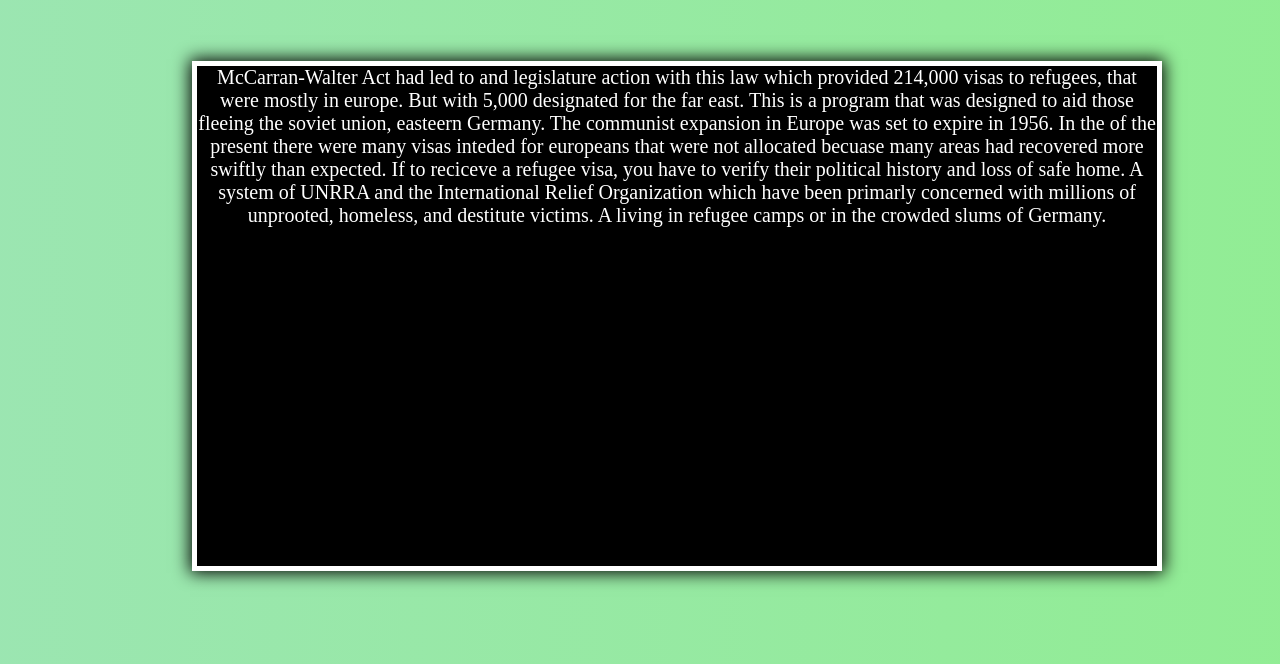
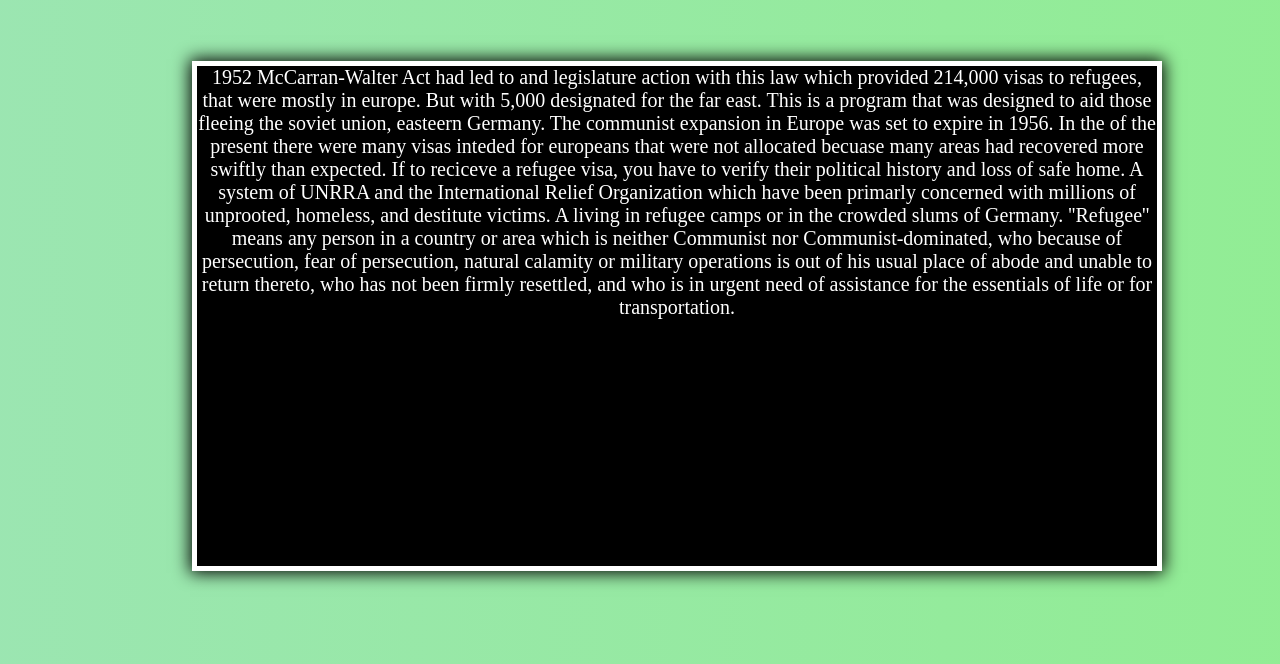
Before and after one commit to folbang/Spanish, a plain HTML site: page about.html in a window 1280 px wide. Shown: the part 136-800 px from the top of the page. Drawn offline with Linux system fonts and the light colour scheme; a script that the page names is missing.

Commit message:
Update about.html

```diff
--- a/about.html
+++ b/about.html
@@ -12,7 +12,10 @@
 </div>
         <div class="vin">
             <h1>Refugee Relief Act</h1>
-            <p> McCarran-Walter Act had led to and legislature action with this law which provided 214,000 visas to refugees, that were mostly in europe. But with 5,000 designated for the far east. This is a program that was designed to aid those fleeing the soviet union, easteern Germany. The communist expansion in Europe was set to expire in 1956. In the of the present there were many visas inteded for europeans that were not allocated becuase many areas had recovered more swiftly than expected. If to reciceve a refugee visa, you have to verify their political history and loss of safe home. A system of UNRRA and the International Relief Organization which have been primarly concerned with millions of unprooted, homeless, and destitute victims. A living in refugee camps or in the crowded slums of Germany.</p>
+                  <p> 1952 McCarran-Walter Act had led to and legislature action with this law which provided 214,000 visas to refugees, that were mostly in europe. But with 5,000 designated for the far east. This is a program that was designed to aid those fleeing the soviet union, easteern Germany. The communist expansion in Europe was set to expire in 1956. In the of the present there were many visas inteded for europeans that were not allocated becuase many areas had recovered more swiftly than expected. If to reciceve a refugee visa, you have to verify their political history and loss of safe home.  A system of UNRRA and the International Relief Organization which have been primarly concerned with millions of unprooted, homeless, and destitute victims. A living in refugee camps or in the crowded slums of Germany.
+
+''Refugee'' means any person in a country or area which is neither Communist nor Communist-dominated, who because of persecution, fear of persecution, natural calamity or military operations is out of his usual place of abode and unable to return thereto, who has not been firmly resettled, and who is in urgent need of assistance for the essentials of life or for transportation.
+</p>
         </div>
     </body>
 </html>
```
